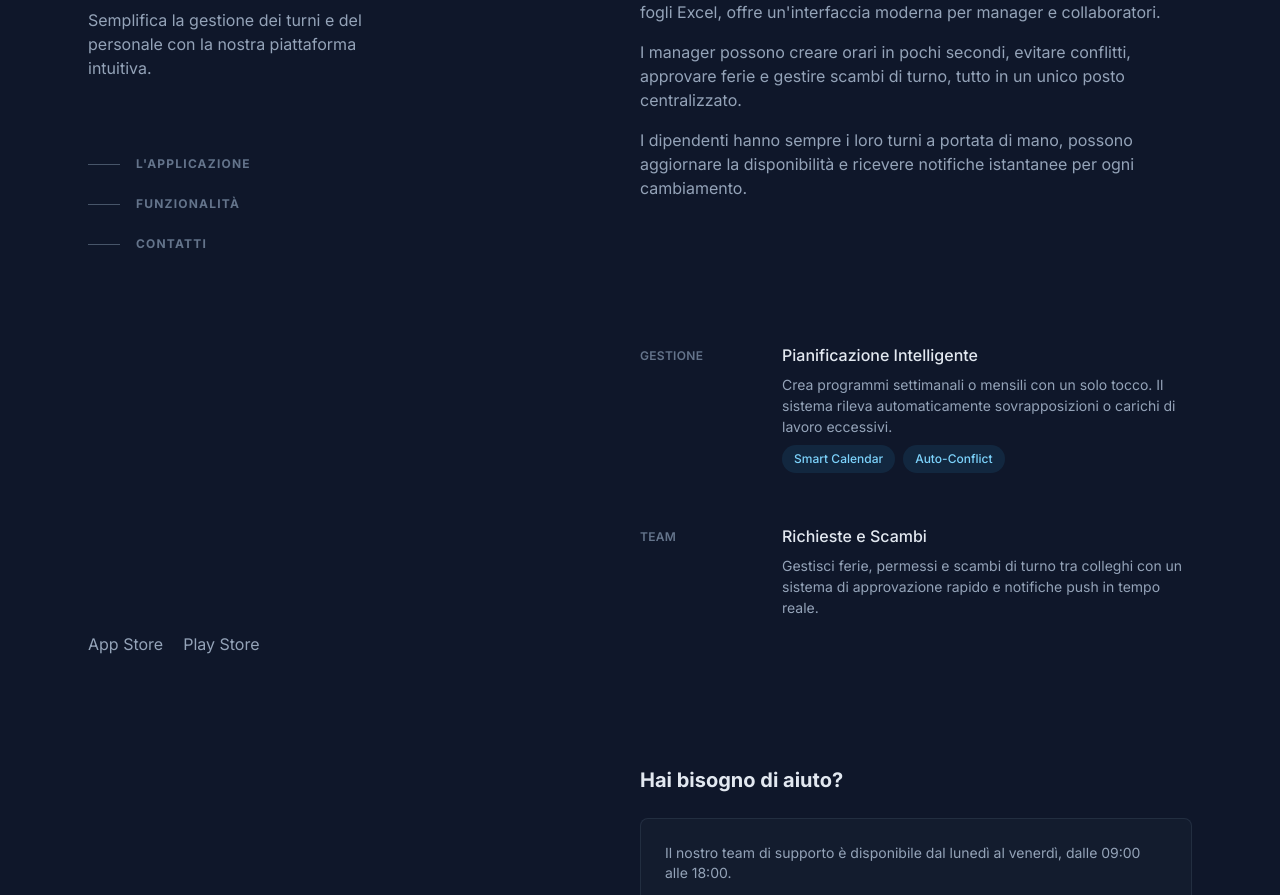
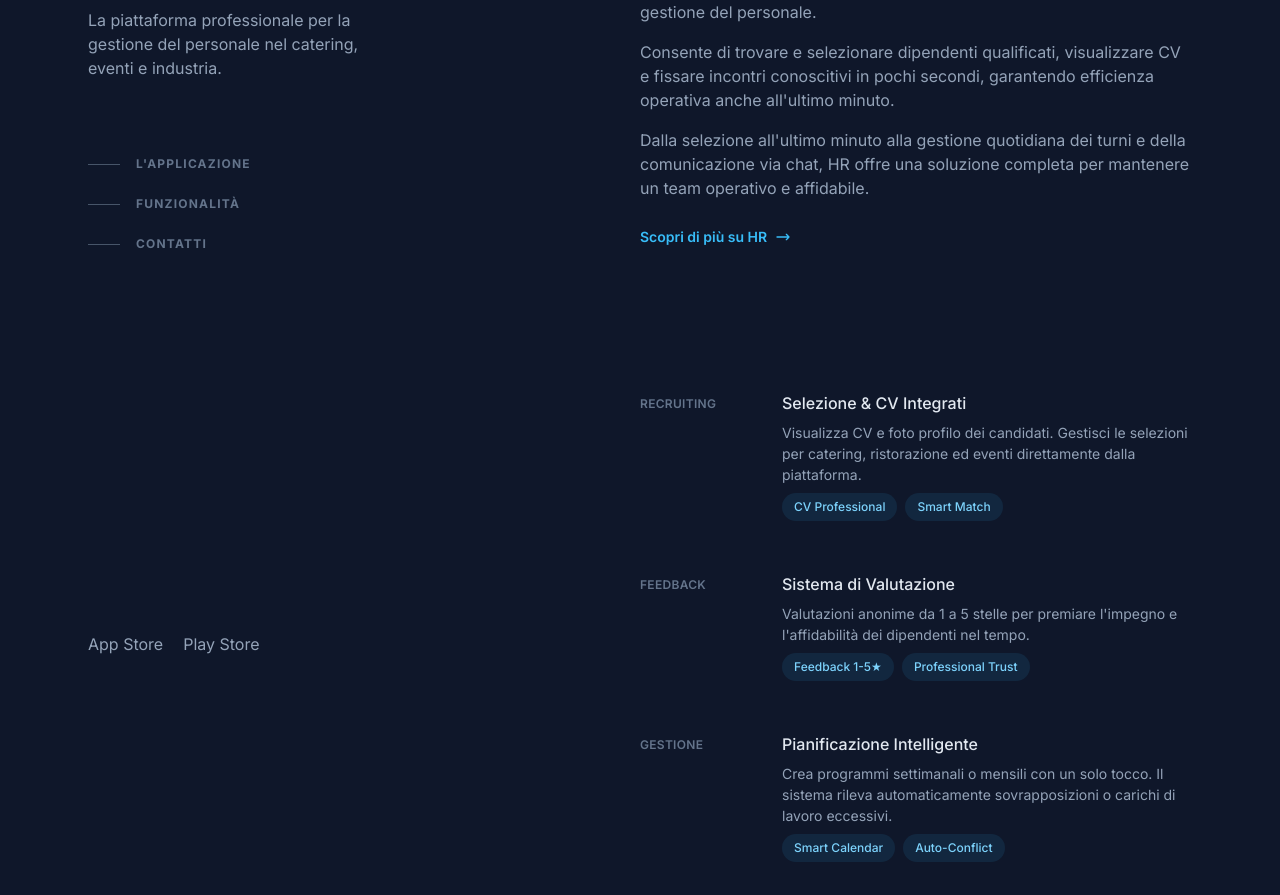
Before and after one commit to FSDTeam-SAA/flutter_andipicaku_support, a plain HTML site: page index.html in a window 1280 px wide. Shown: the part 240-1135 px from the top of the page. Drawn offline with nearby package versions, Linux system fonts and the light colour scheme.

Commit message:
update about application

```diff
--- a/index.html
+++ b/index.html
@@ -37,11 +37,11 @@
             <h2
               class="mt-3 text-lg font-medium tracking-tight text-slate-200 sm:text-xl"
             >
-              Centro Supporto
+              Professional Hub
             </h2>
             <p class="mt-4 max-w-xs leading-normal">
-              Semplifica la gestione dei turni e del personale con la nostra
-              piattaforma intuitiva.
+              La piattaforma professionale per la gestione del personale nel
+              catering, eventi e industria.
             </p>
 
             <nav class="mt-16 hidden lg:block">
@@ -105,21 +105,40 @@
             class="mb-16 scroll-mt-16 md:mb-24 lg:mb-36 lg:scroll-mt-24"
           >
             <p class="mb-4">
-              HR Gestione Turni è l'app semplice e potente per la pianificazione
-              dei dipendenti e la gestione del team. Nata per eliminare la
-              complessità dei fogli Excel, offre un'interfaccia moderna per
-              manager e collaboratori.
+              HR è progettata per supportare aziende in settori dinamici come
+              catering, ristorazione, eventi e fabbriche, semplificando ogni
+              fase della gestione del personale.
             </p>
             <p class="mb-4">
-              I manager possono creare orari in pochi secondi, evitare
-              conflitti, approvare ferie e gestire scambi di turno, tutto in un
-              unico posto centralizzato.
+              Consente di trovare e selezionare dipendenti qualificati,
+              visualizzare CV e fissare incontri conoscitivi in pochi secondi,
+              garantendo efficienza operativa anche all'ultimo minuto.
             </p>
-            <p>
-              I dipendenti hanno sempre i loro turni a portata di mano, possono
-              aggiornare la disponibilità e ricevere notifiche istantanee per
-              ogni cambiamento.
+            <p class="mb-6">
+              Dalla selezione all'ultimo minuto alla gestione quotidiana dei
+              turni e della comunicazione via chat, HR offre una soluzione
+              completa per mantenere un team operativo e affidabile.
             </p>
+            <!-- added link to the full about page -->
+            <a
+              href="about-app.html"
+              class="inline-flex items-center gap-2 text-sm font-semibold text-sky-400 hover:text-sky-300 transition-colors"
+            >
+              Scopri di più su HR
+              <svg
+                class="w-4 h-4"
+                fill="none"
+                stroke="currentColor"
+                viewBox="0 0 24 24"
+              >
+                <path
+                  stroke-linecap="round"
+                  stroke-linejoin="round"
+                  stroke-width="2"
+                  d="M17 8l4 4m0 0l-4 4m4-4H3"
+                />
+              </svg>
+            </a>
           </section>
 
           <!-- Features Section -->
@@ -128,6 +147,76 @@
             class="mb-16 scroll-mt-16 md:mb-24 lg:mb-36 lg:scroll-mt-24"
           >
             <div class="space-y-12">
+              <!-- Updated features to include CV selection and evaluation system -->
+              <div
+                class="group relative grid pb-1 transition-all sm:grid-cols-8 sm:gap-8 md:gap-4 lg:hover:!opacity-100"
+              >
+                <div
+                  class="absolute -inset-x-4 -inset-y-4 z-0 hidden rounded-md transition motion-reduce:transition-none lg:-inset-x-6 lg:block lg:group-hover:bg-slate-800/50 lg:group-hover:shadow-[inset_0_1px_0_0_rgba(148,163,184,0.1)] lg:group-hover:drop-shadow-lg"
+                ></div>
+                <header
+                  class="z-10 mb-2 mt-1 text-xs font-semibold uppercase tracking-wide text-slate-500 sm:col-span-2"
+                >
+                  Recruiting
+                </header>
+                <div class="z-10 sm:col-span-6">
+                  <h3 class="font-medium leading-snug text-slate-200">
+                    Selezione & CV Integrati
+                  </h3>
+                  <p class="mt-2 text-sm leading-normal">
+                    Visualizza CV e foto profilo dei candidati. Gestisci le
+                    selezioni per catering, ristorazione ed eventi direttamente
+                    dalla piattaforma.
+                  </p>
+                  <ul class="mt-2 flex flex-wrap gap-2">
+                    <li
+                      class="flex items-center rounded-full bg-sky-400/10 px-3 py-1 text-xs font-medium leading-5 text-sky-300"
+                    >
+                      CV Professional
+                    </li>
+                    <li
+                      class="flex items-center rounded-full bg-sky-400/10 px-3 py-1 text-xs font-medium leading-5 text-sky-300"
+                    >
+                      Smart Match
+                    </li>
+                  </ul>
+                </div>
+              </div>
+
+              <div
+                class="group relative grid pb-1 transition-all sm:grid-cols-8 sm:gap-8 md:gap-4 lg:hover:!opacity-100"
+              >
+                <div
+                  class="absolute -inset-x-4 -inset-y-4 z-0 hidden rounded-md transition motion-reduce:transition-none lg:-inset-x-6 lg:block lg:group-hover:bg-slate-800/50 lg:group-hover:shadow-[inset_0_1px_0_0_rgba(148,163,184,0.1)] lg:group-hover:drop-shadow-lg"
+                ></div>
+                <header
+                  class="z-10 mb-2 mt-1 text-xs font-semibold uppercase tracking-wide text-slate-500 sm:col-span-2"
+                >
+                  Feedback
+                </header>
+                <div class="z-10 sm:col-span-6">
+                  <h3 class="font-medium leading-snug text-slate-200">
+                    Sistema di Valutazione
+                  </h3>
+                  <p class="mt-2 text-sm leading-normal">
+                    Valutazioni anonime da 1 a 5 stelle per premiare l'impegno e
+                    l'affidabilità dei dipendenti nel tempo.
+                  </p>
+                  <ul class="mt-2 flex flex-wrap gap-2">
+                    <li
+                      class="flex items-center rounded-full bg-sky-400/10 px-3 py-1 text-xs font-medium leading-5 text-sky-300"
+                    >
+                      Feedback 1-5★
+                    </li>
+                    <li
+                      class="flex items-center rounded-full bg-sky-400/10 px-3 py-1 text-xs font-medium leading-5 text-sky-300"
+                    >
+                      Professional Trust
+                    </li>
+                  </ul>
+                </div>
+              </div>
+
               <div
                 class="group relative grid pb-1 transition-all sm:grid-cols-8 sm:gap-8 md:gap-4 lg:hover:!opacity-100"
               >
```
Also changed, not shown: about-app.html (added, +104 -0 lines), privacy-policy.html (+1 -9 lines), terms-conditions.html (+1 -9 lines).
